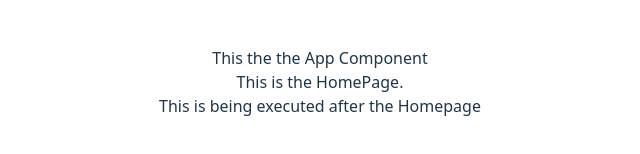
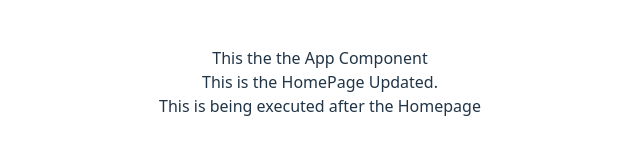
Before and after one commit to Mayank0321/weather, a React (Vite) app: page / in a window 1280 px wide. Shown: the part 318-472 px from the top of the page, without its empty margins (320-960 px from the left). Built offline with nearby package versions, Linux system fonts and the light colour scheme.

Commit message:
Updated homepage

```diff
--- a/src/components/Home.jsx
+++ b/src/components/Home.jsx
@@ -2,7 +2,7 @@ import { React } from "react";
 function Home() {
   return (
     <>
-      <div>This is the HomePage.</div>
+      <div>This is the HomePage Updated.</div>
     </>
   );
 }
```
